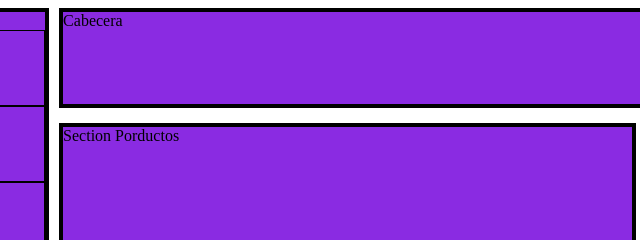
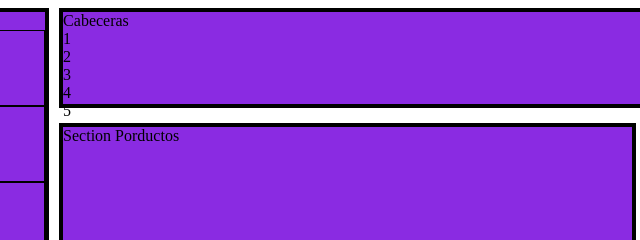
Before and after one commit to cvalarcon20/responsive, a plain HTML site: page index.html in a window 1280 px wide. Shown: the top 240 px of the page, 536-1176 px from the left. Drawn offline with Linux system fonts and the light colour scheme.

Commit message:
index modificado

```diff
--- a/index.html
+++ b/index.html
@@ -11,7 +11,12 @@
 
     <div id="grilla">
         <header class="border">
-                Cabecera
+                Cabeceras
+                <div class="test">1</div>
+                <div class="test">2</div>
+                <div class="test">3</div>
+                <div class="test">4</div>
+                <div class="test">5</div>
         </header>
 
         <section id="productos" class="border">
```
